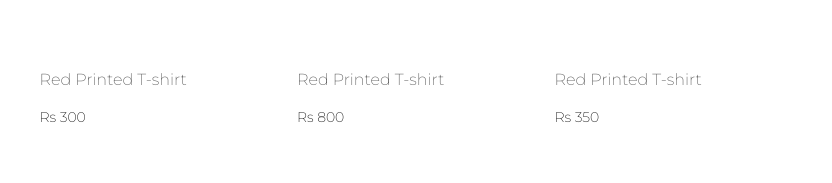
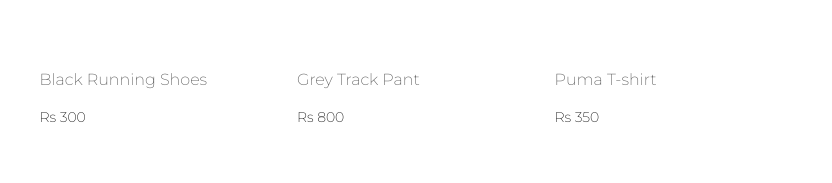
Before and after one commit to aryan-sahani30/E-Commerce-Website, a plain HTML site: page index.html in a window 1280 px wide. Shown: the part 750-933 px from the top of the page, 353-1185 px from the left. Drawn offline with Linux system fonts and the light colour scheme.

Commit message:
Update index.html

```diff
--- a/index.html
+++ b/index.html
@@ -94,7 +94,7 @@
         </div>
         <div class="col4">
           <img src="/images/product-2.jpg" alt="" />
-          <h4>Red Printed T-shirt</h4>
+          <h4>Black Running Shoes</h4>
           <div class="ratings">
             <i class="fa fa-star"></i>
             <i class="fa fa-star"></i>
@@ -105,7 +105,7 @@
         </div>
         <div class="col4">
           <img src="/images/product-3.jpg" alt="" />
-          <h4>Red Printed T-shirt</h4>
+          <h4>Grey Track Pant</h4>
           <div class="ratings">
             <i class="fa fa-star"></i>
             <i class="fa fa-star"></i>
@@ -117,7 +117,7 @@
         </div>
         <div class="col4">
           <img src="/images/product-4.jpg" alt="" />
-          <h4>Red Printed T-shirt</h4>
+          <h4>Puma T-shirt</h4>
           <div class="ratings">
             <i class="fa fa-star"></i>
             <i class="fa fa-star"></i>
```
